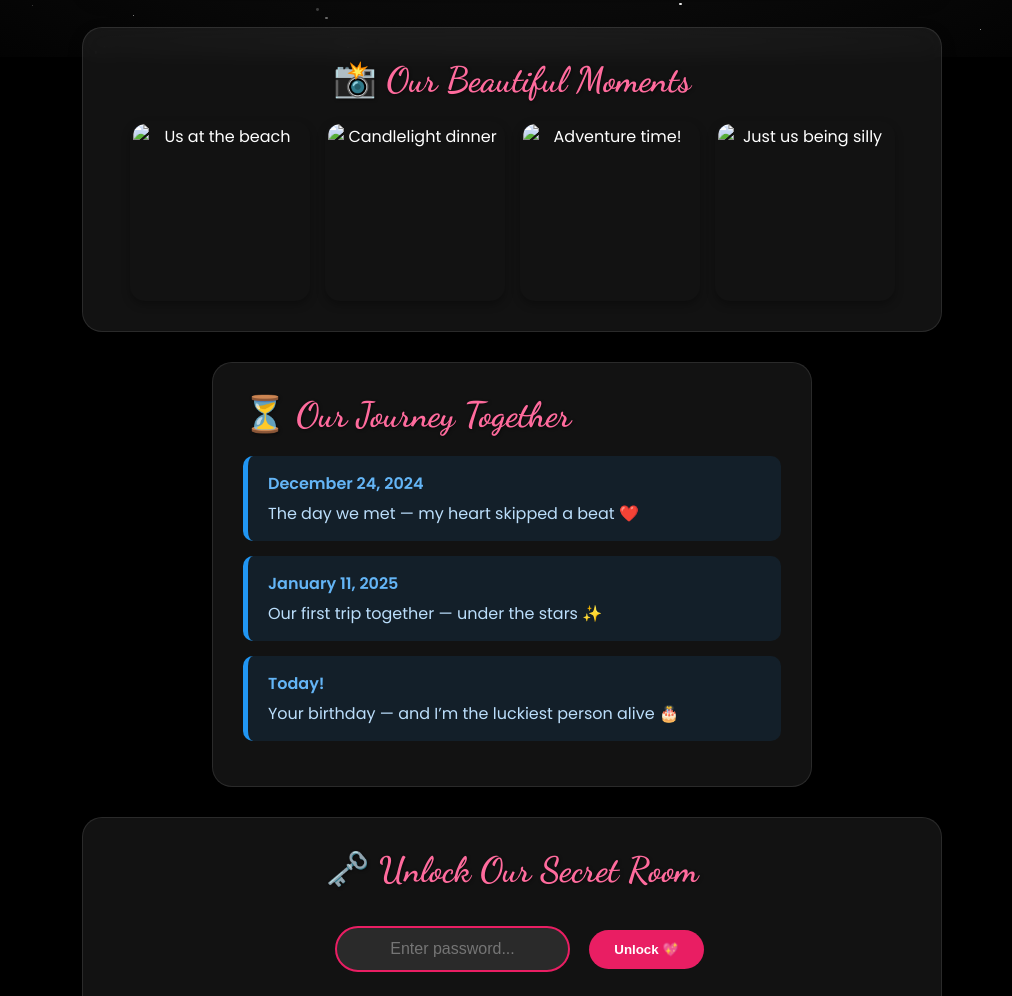
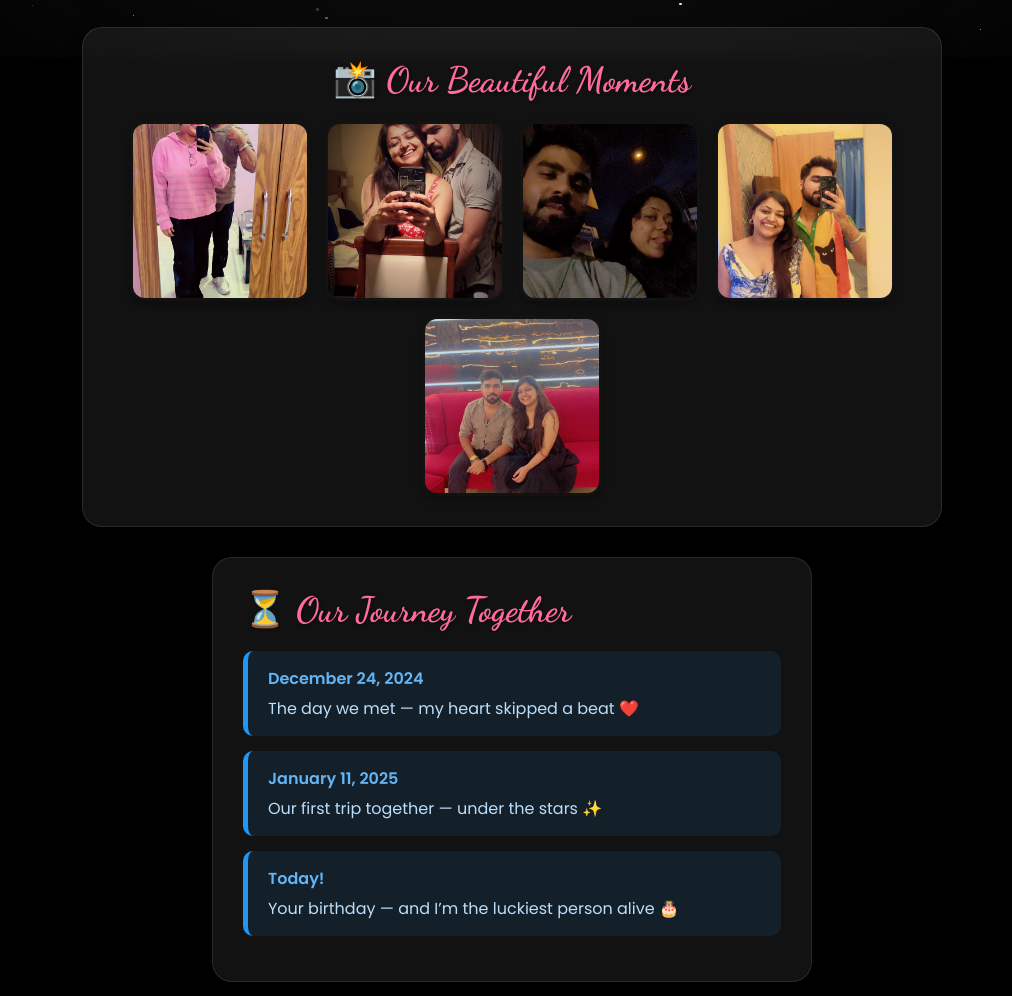
Before and after one commit to sumit-9767/my, a plain HTML site: page index.html in a window 1280 px wide. Shown: the part 743-1739 px from the top of the page, without its empty margins (128-1140 px from the left). Drawn offline with nearby package versions, Linux system fonts and the light colour scheme.

Commit message:
Update index.html

```diff
--- a/index.html
+++ b/index.html
@@ -57,10 +57,11 @@
         <section class="photo-gallery">
             <h2>📸 Our Beautiful Moments</h2>
             <div class="gallery">
-                <img src="images/photo1.jpg" alt="Us at the beach" class="photo"/>
-                <img src="images/photo2.jpg" alt="Candlelight dinner" class="photo"/>
-                <img src="images/photo3.jpg" alt="Adventure time!" class="photo"/>
-                <img src="images/photo4.jpg" alt="Just us being silly" class="photo"/>
+                <img src="images/IMG_3356.jpeg" alt="Our first Couple Photo" class="photo"/>
+                <img src="images/IMG_3859.jpeg" alt="Best Duo Ever" class="photo"/>
+                <img src="images/IMG_5155.jpeg" alt="Adventure time!" class="photo"/>
+                <img src="images/IMG_5440.jpeg" alt="Just us being silly" class="photo"/>
+                <img src="images/IMG_4890.jpeg" alt="Complimenting each other" class="photo"/>
             </div>
         </section>
 
```
